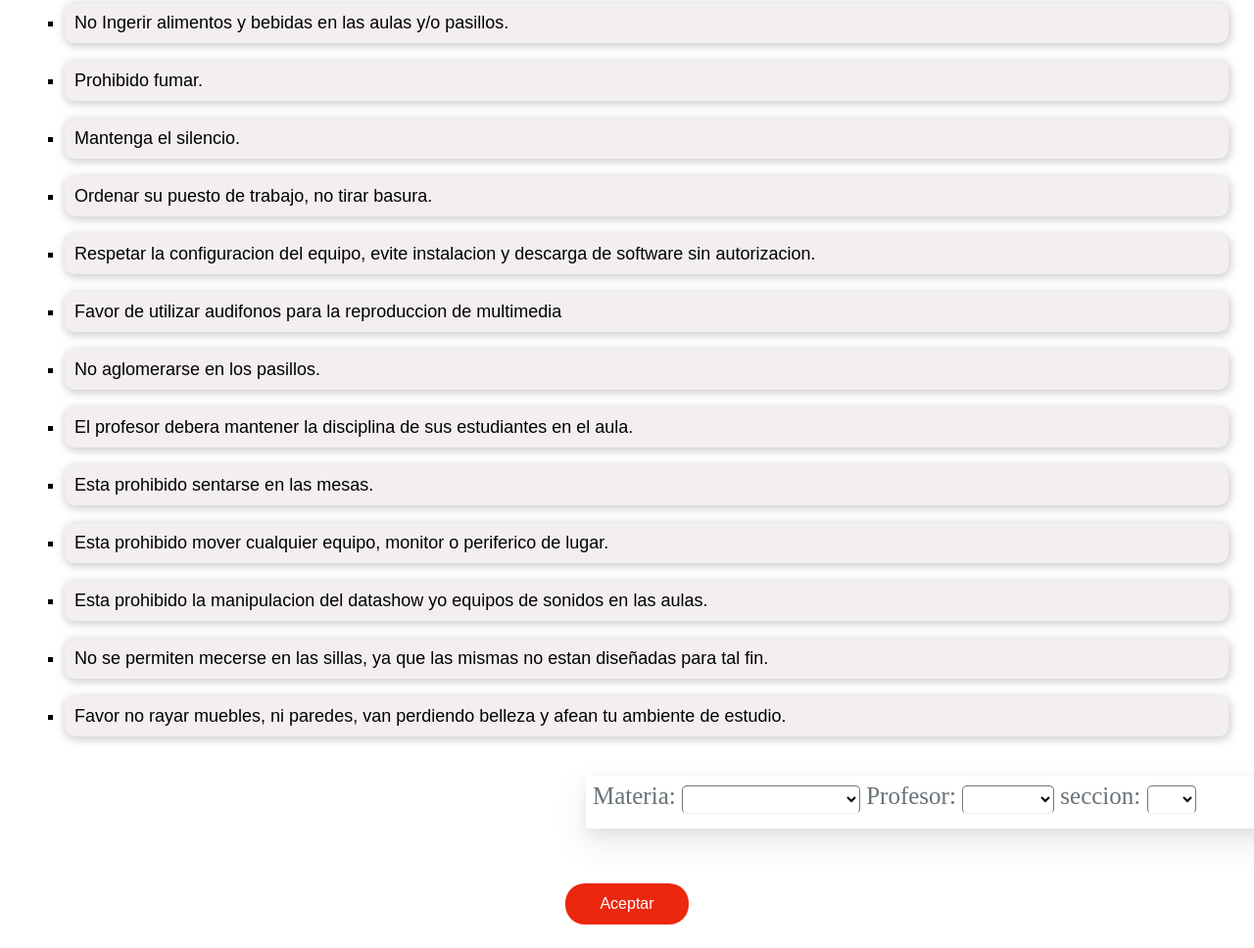
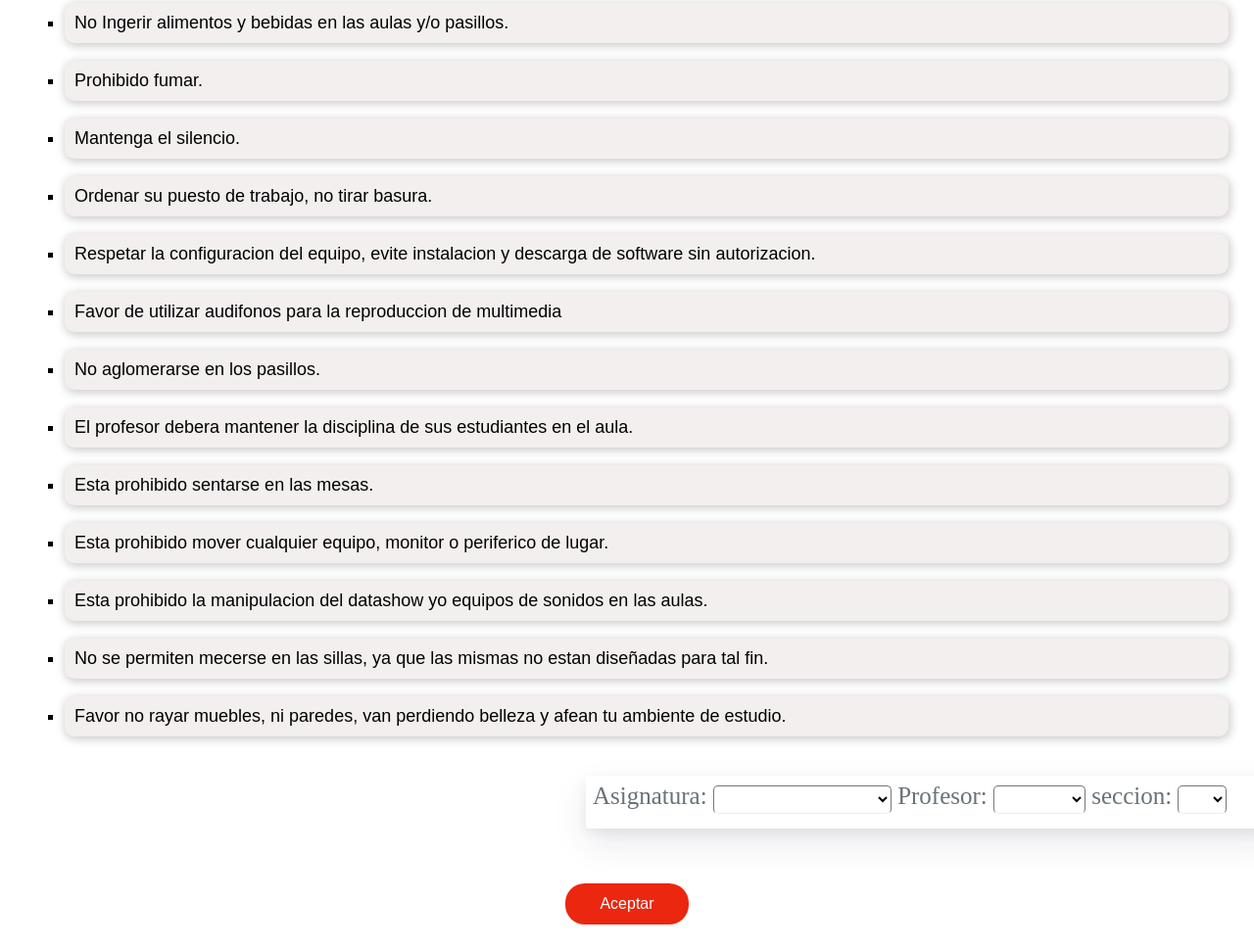
Before and after one commit to leinadpb/LTIV2, an Electron app: page src/pages/rules.html in a window 1280 px wide. Shown: the part 81-1049 px from the top of the page at 98% size. Drawn offline with nearby package versions, Linux system fonts and the light colour scheme; no server answers.

Commit message:
label subject

```diff
--- a/src/pages/rules.html
+++ b/src/pages/rules.html
@@ -34,7 +34,7 @@
 
         </div>
         <div class="custom-select animated bounceInUp">
-            <label for="subject" class="Form-subject">Materia:</label>
+            <label for="subject" class="Form-subject">Asignatura:</label>
               <select name="subject" id="subject" class="select">
                 <option value="0"></option>
                 <option value="1">Materiales y procesos</option>
```
